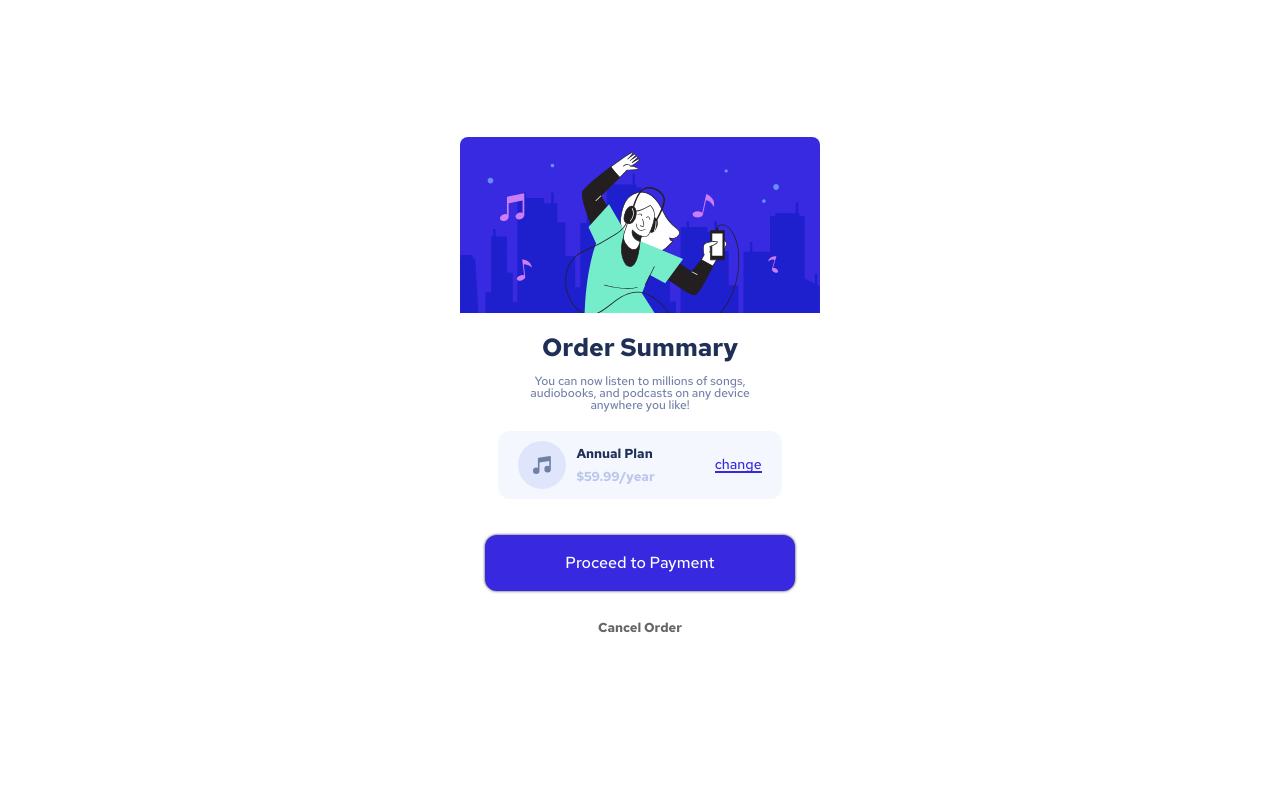
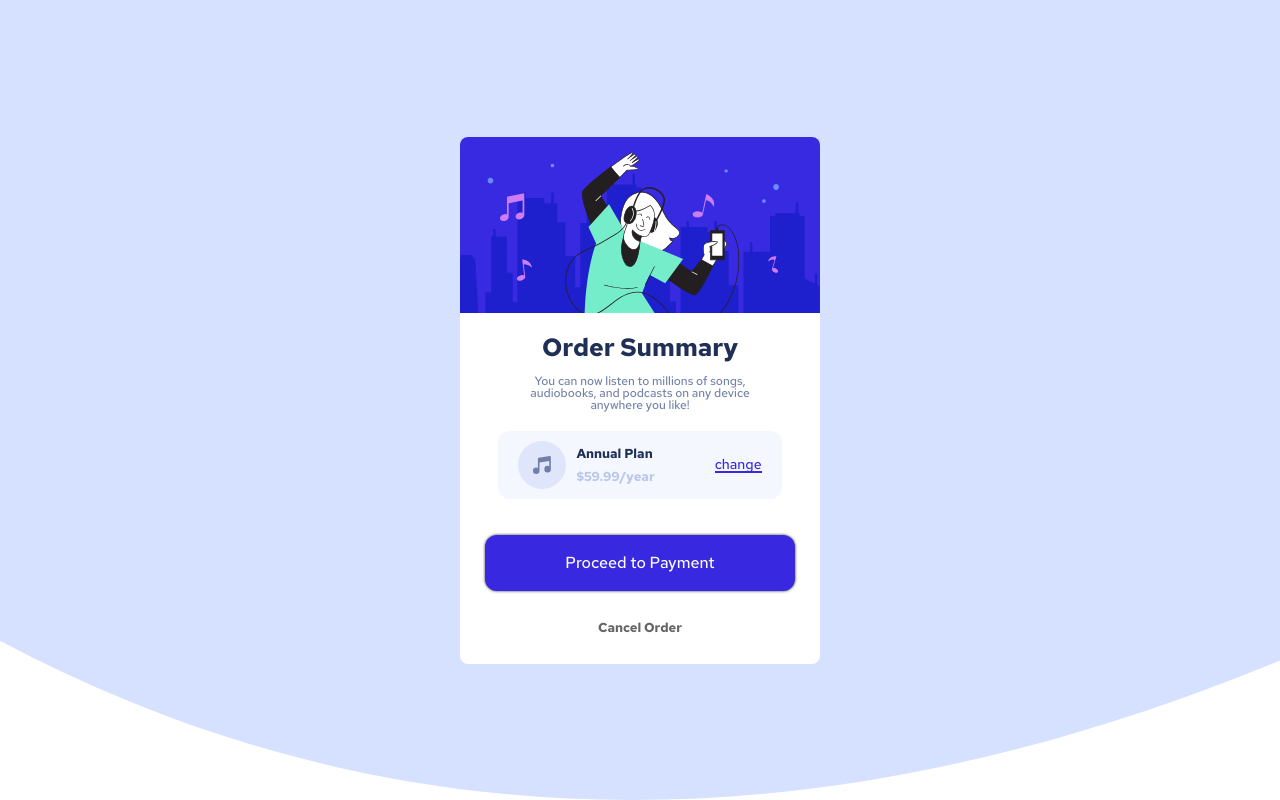
Before and after one commit to Ahmedhassanin12/order-summary-component-main, a plain HTML site: page index.html in a window 1280 px wide. Drawn offline with Linux system fonts and the light colour scheme; files whose address does not match are found by name.

Commit message:
Update style.css

```diff
--- a/style.css
+++ b/style.css
@@ -18,7 +18,7 @@ body {
   font-weight: 400;
   color: #555;
   overflow-x: hidden;
-  background-image: url('/images/pattern-background-desktop.svg');
+  background-image: url('/pattern-background-desktop.svg');
   background-size: cover;
   background-repeat: repeat;
   height: 100vh;
```
